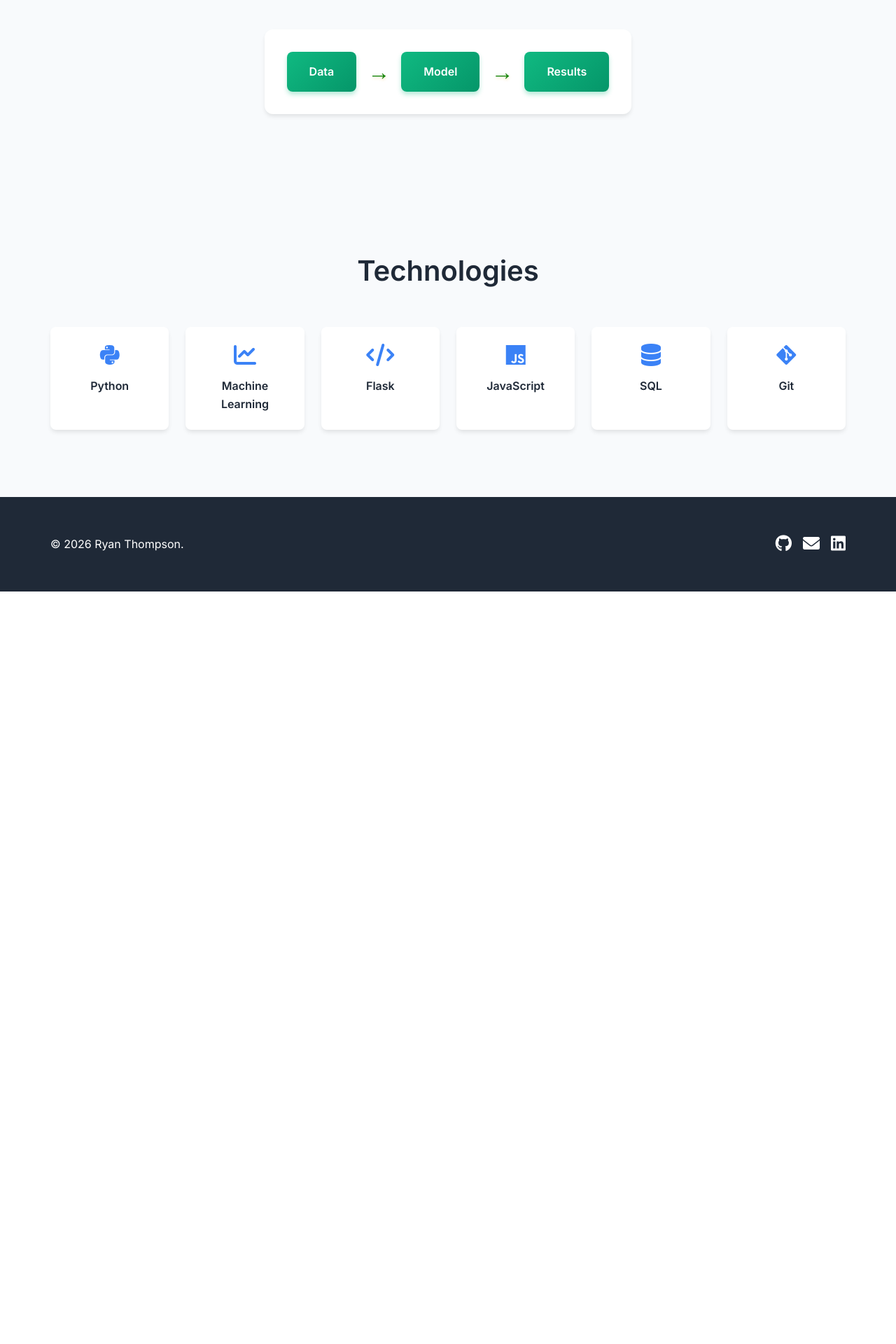
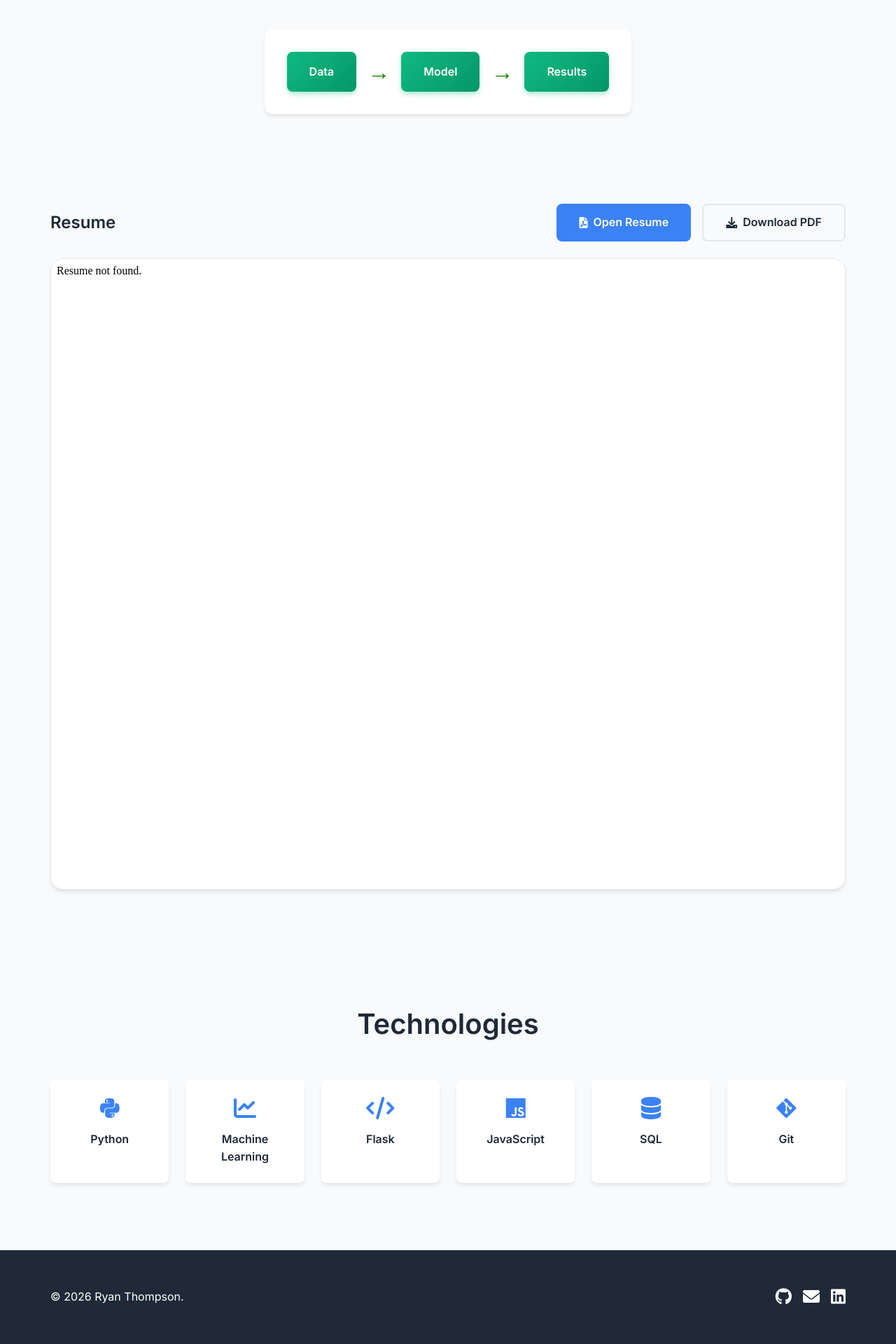
Before and after one commit to rt75272/Artificial_Intelligence, a Flask app: page /about in a window 1280 px wide. Shown: the part 988-2908 px from the top of the page at 70% size. Before the commit the page ends 1833 px from the top, so only its background shows below. Run offline with Flask 3, Linux system fonts and the light colour scheme; some libraries are stand-ins or nearby versions.

Commit message:
Resume added to the about page

```diff
--- a/ai_website/app.py
+++ b/ai_website/app.py
@@ -14,7 +14,7 @@ import traceback
 from typing import Optional
 
 import numpy as np
-from flask import Flask, jsonify, render_template, request
+from flask import Flask, jsonify, render_template, request, send_file
 from PIL import Image
 from sklearn.linear_model import LinearRegression
 from sklearn.preprocessing import StandardScaler
@@ -147,6 +147,14 @@ def about():
         str: Rendered HTML template for the about page.
     """
     return render_template('about.html')
+
+@app.route('/resume')
+def resume():
+    """Serve the personal resume PDF."""
+    resume_path = os.path.join(app.root_path, 'Resume_2026_424242.pdf')
+    if not os.path.exists(resume_path):
+        return "Resume not found.", 404
+    return send_file(resume_path, as_attachment=False, mimetype='application/pdf')
 
 @app.route('/cycling')
 def cycling():
--- a/ai_website/static/css/style.css
+++ b/ai_website/static/css/style.css
@@ -248,6 +248,53 @@ h1, h2, h3, h4, h5, h6 {
     color: var(--primary-color);
 }
 
+.btn-secondary-dark {
+    background: transparent;
+    color: var(--text-primary);
+    border: 2px solid var(--border-color);
+}
+
+.btn-secondary-dark:hover {
+    background: var(--bg-secondary);
+    color: var(--text-primary);
+}
+
+.resume-section {
+    padding: 2rem 0 4rem;
+}
+
+.resume-header {
+    display: flex;
+    justify-content: space-between;
+    align-items: center;
+    gap: 1rem;
+    margin-bottom: 1.5rem;
+    flex-wrap: wrap;
+}
+
+.resume-actions {
+    display: flex;
+    gap: 1rem;
+    flex-wrap: wrap;
+}
+
+.resume-preview {
+    background: var(--bg-primary);
+    border: 1px solid var(--border-color);
+    border-radius: 18px;
+    box-shadow: var(--shadow);
+    overflow: hidden;
+    min-height: 900px;
+}
+
+.resume-preview iframe {
+    width: 100%;
+    min-height: 900px;
+    border: none;
+    display: block;
+    background: white;
+}
+
 /* AI Animation */
 .hero-visual {
     display: flex;
--- a/ai_website/templates/about.html
+++ b/ai_website/templates/about.html
@@ -51,6 +51,25 @@
     </div>
 </section>
 
+<section class="resume-section">
+    <div class="container">
+        <div class="resume-header">
+            <h2>Resume</h2>
+            <div class="resume-actions">
+                <a href="{{ url_for('resume') }}" target="_blank" rel="noopener" class="btn btn-primary">
+                    <i class="fas fa-file-pdf"></i> Open Resume
+                </a>
+                <a href="{{ url_for('resume') }}" download class="btn btn-secondary btn-secondary-dark">
+                    <i class="fas fa-download"></i> Download PDF
+                </a>
+            </div>
+        </div>
+        <div class="resume-preview">
+            <iframe src="{{ url_for('resume') }}" title="Ryan Thompson Resume" loading="lazy"></iframe>
+        </div>
+    </div>
+</section>
+
 <section class="technologies">
     <div class="container">
         <h2 class="section-title">Technologies</h2>
```
Also changed, not shown: 1 other file.
